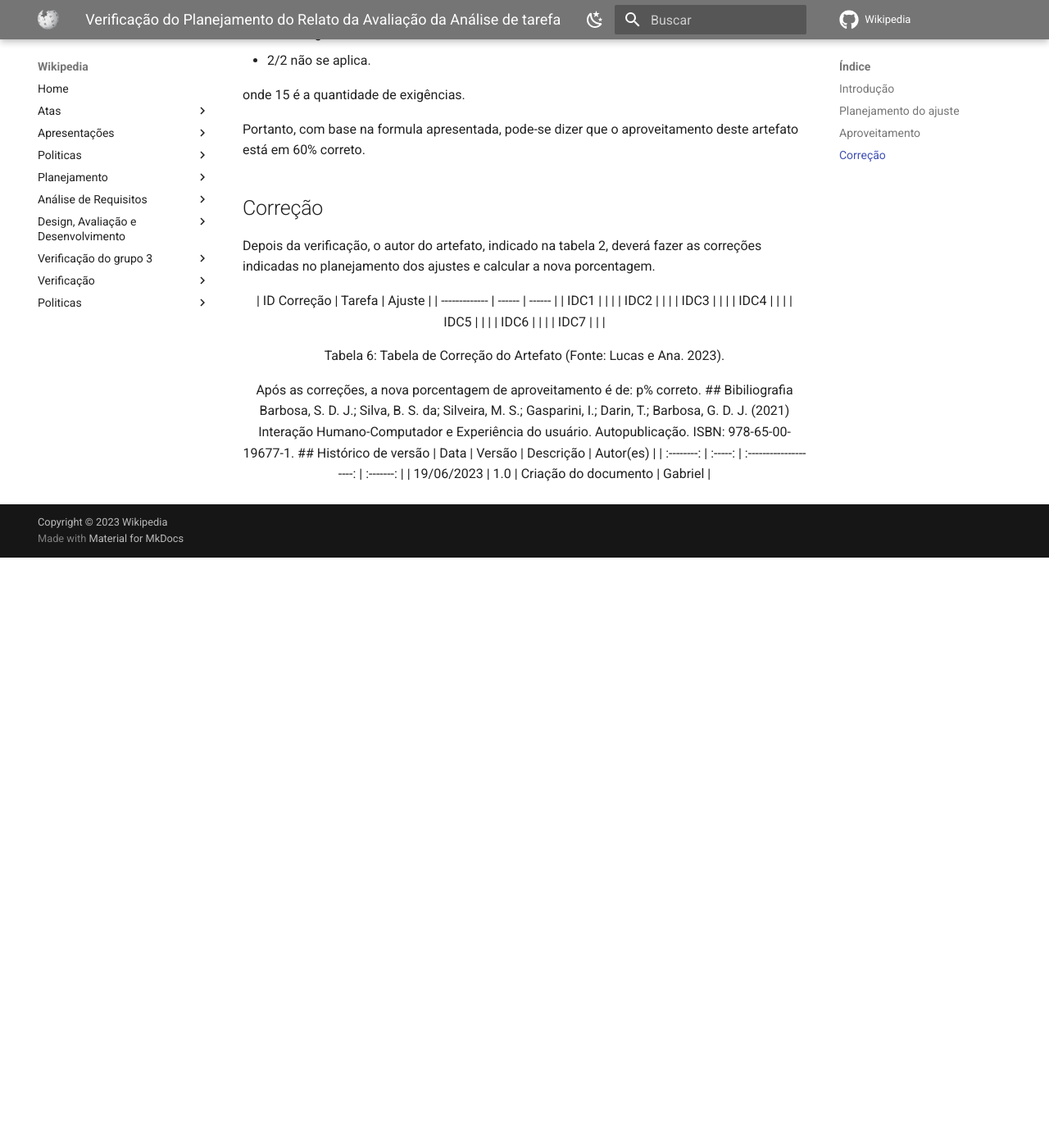
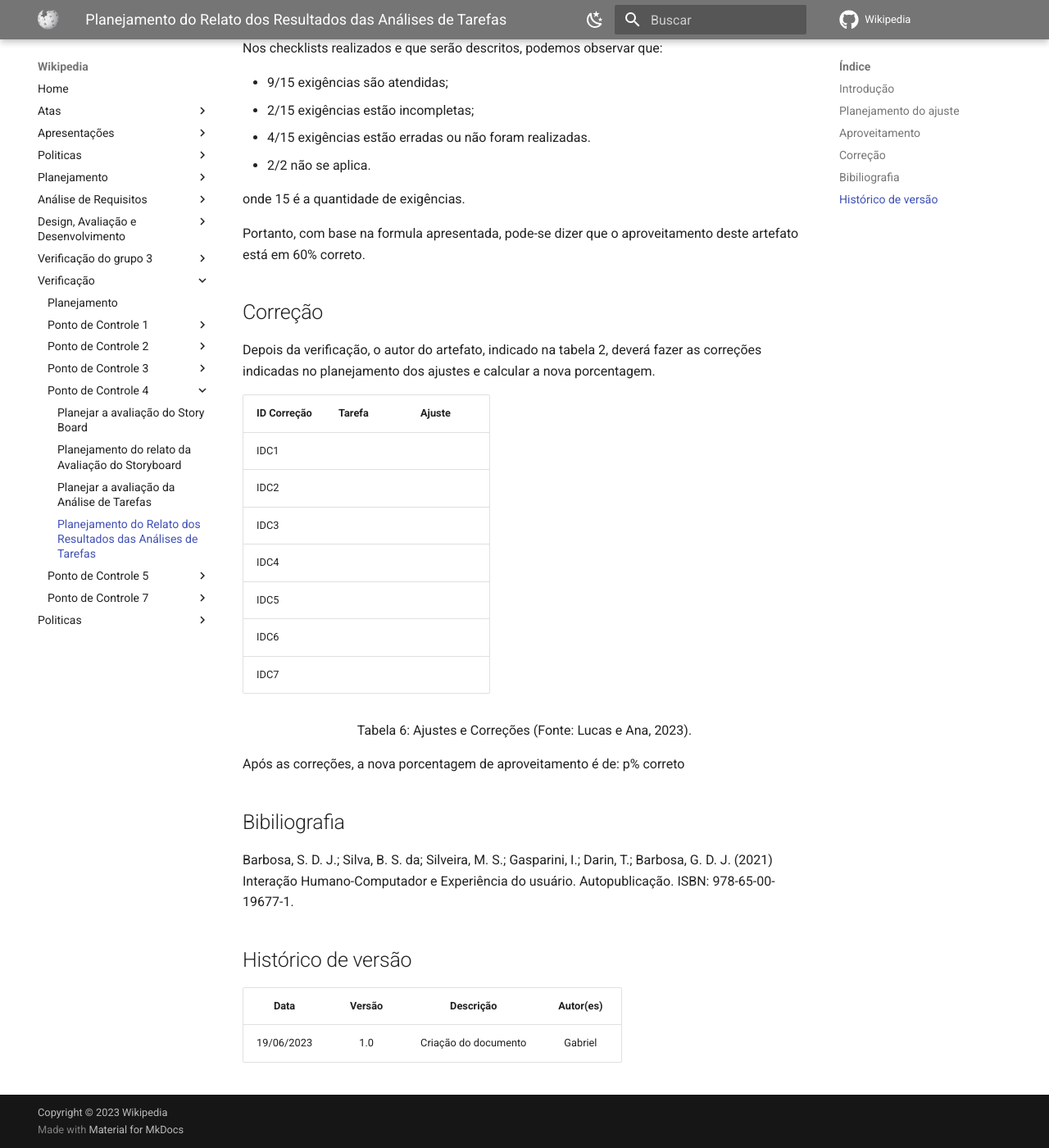
Before and after one commit to Interacao-Humano-Computador/2023.1-Wikipedia, an MkDocs documentation site: the page built from docs/verificacao2/pontoControle4/planejamentoRelatoDaAnaliseDeTarefas.md, in a window 1280 px wide and 1400 px high, scrolled down 2649 px. Shown: the whole window at 82% size. Built offline with MkDocs 1.6.1 and Material for MkDocs 9.7.7, drawn with Linux system fonts in a browser that asks for light colours; comment, search, counter and statistics services are not loaded; before the commit the page ends 3329 px from its top, so only the background shows below that; some of the changed text lies outside the part shown.

Commit message:
Adicionando correções

```diff
--- a/docs/verificacao2/pontoControle4/planejamentoRelatoDaAnaliseDeTarefas.md
+++ b/docs/verificacao2/pontoControle4/planejamentoRelatoDaAnaliseDeTarefas.md
@@ -2,7 +2,7 @@
 
 ## Introdução
 
-O presente documento apresentará a verificação do artefato [Planjamento do Relato da Avaliação do Storyboard](../../design-avaliacao-desenvolvimento/nivel1/storyboard/planejamentoResultadosAvaliacaoStoryboard.md), desenvolvido pela equipe. A técnica de inspeção será aplicada para verificar esse artefato, de acordo com o planejamento estabelecido. Na tabela 1, se encontra os metadados desse artefato, nas tabelas 2 e 3 se encontram as questões a serem avaliadas.
+O presente documento apresentará a verificação do artefato [Planejamento do Relato da Avaliação da Análise de Tarefas](../../design-avaliacao-desenvolvimento/nivel1/analiseDeTarefas/planejamentoResultadosAnalisesTarefas.md), desenvolvido pela equipe. A técnica de inspeção será aplicada para verificar esse artefato, de acordo com o planejamento estabelecido. Na tabela 1, se encontra os metadados desse artefato, nas tabelas 2 e 3 se encontram as questões a serem avaliadas.
 
 <center>
 
@@ -69,7 +69,6 @@
 
 Para saber a porcentagem de aproveitamento do artefato, será utilizado a expressão da Figura 1, no qual a Tabela 5 apresenta o significado dessa legendas.
 
-<center>
 
 <img src="../../../images/formulaCalculoAproveitamento.png"  alt="legenda da fórmula da figura 1"/>
 <div style="text-align: center">
@@ -86,8 +85,6 @@
 <p> Tabela 5: Legenda da Figura 1 (Fonte: Gabriel, 2023). </p>
 </div>
 
-</center>
-
 Nos checklists realizados e que serão descritos, podemos observar que:
 
 - 9/15 exigências são atendidas;
@@ -103,7 +100,6 @@
 
 Depois da verificação, o autor do artefato, indicado na tabela 2, deverá fazer as correções indicadas no planejamento dos ajustes e calcular a nova porcentagem.
 
-<center>
 
 | ID Correção | Tarefa | Ajuste |
 | ------------- | ------ | ------ |
@@ -115,13 +111,12 @@
 | IDC6          |        |        |
 | IDC7          |        |        |
 
+
 <div style="text-align: center">
-    <p> Tabela 6: Tabela de Correção do Artefato
- (Fonte: Lucas e Ana. 2023).</p>
+<p> Tabela 6: Ajustes e Correções (Fonte: Lucas e Ana, 2023). </p>
+</div>
 
-<!-- Atualizar histórico de versão, após corrigir. -->
-
-Após as correções, a nova porcentagem de aproveitamento é de: p% correto.
+Após as correções, a nova porcentagem de aproveitamento é de: p% correto
 
 ## Bibiliografia
 
@@ -129,6 +124,6 @@
 
 ## Histórico de versão
 
-|    Data    | Versão |      Descrição      | Autor(es) |
-| :--------: | :-----: | :--------------------: | :-------: |
-| 19/06/2023 |   1.0   | Criação do documento |  Gabriel  |
+|    Data    | Versão |      Descrição      |  Autor(es)  |
+| :--------: | :-----: | :--------------------: | :---------: |
+| 19/06/2023 |   1.0   | Criação do documento | Gabriel |
--- a/mkdocs.yml
+++ b/mkdocs.yml
@@ -147,7 +147,7 @@
           - Planejar a avaliação do Story Board: verificacao2/pontoControle4/planejamentoAvaliacaoStoryBoard.md
           - Planejamento do relato da Avaliação do Storyboard: verificacao2/pontoControle4/planejamentoRelatoDaAvaliaçãoDoStoryBoard.md
           - Planejar a avaliação da Análise de Tarefas: verificacao2/pontoControle4/planejamentoAvaliacaoAnaliseDeTarefas.md
-          - Planejamento dos Resultados das Análises de Tarefas: verificacao2/pontoControle4/relatoDaAnaliseDeTarefa.md
+          - Planejamento do Relato dos Resultados das Análises de Tarefas: verificacao2/pontoControle4/planejamentoRelatoDaAnaliseDeTarefas.md
     - Ponto de Controle 5:
           - Relato da análise de tarefa: verificacao2/pontoControle5/relatoAnaliseTarefa.md
           - Relato do Story Board: verificacao2/pontoControle5/relatoStoryboard.md
```
Also changed, not shown: docs/verificacao2/pontoControle2/aspectosEticos.md (+1 -1 lines), docs/verificacaoGrupo/planejamento.md (deleted).
